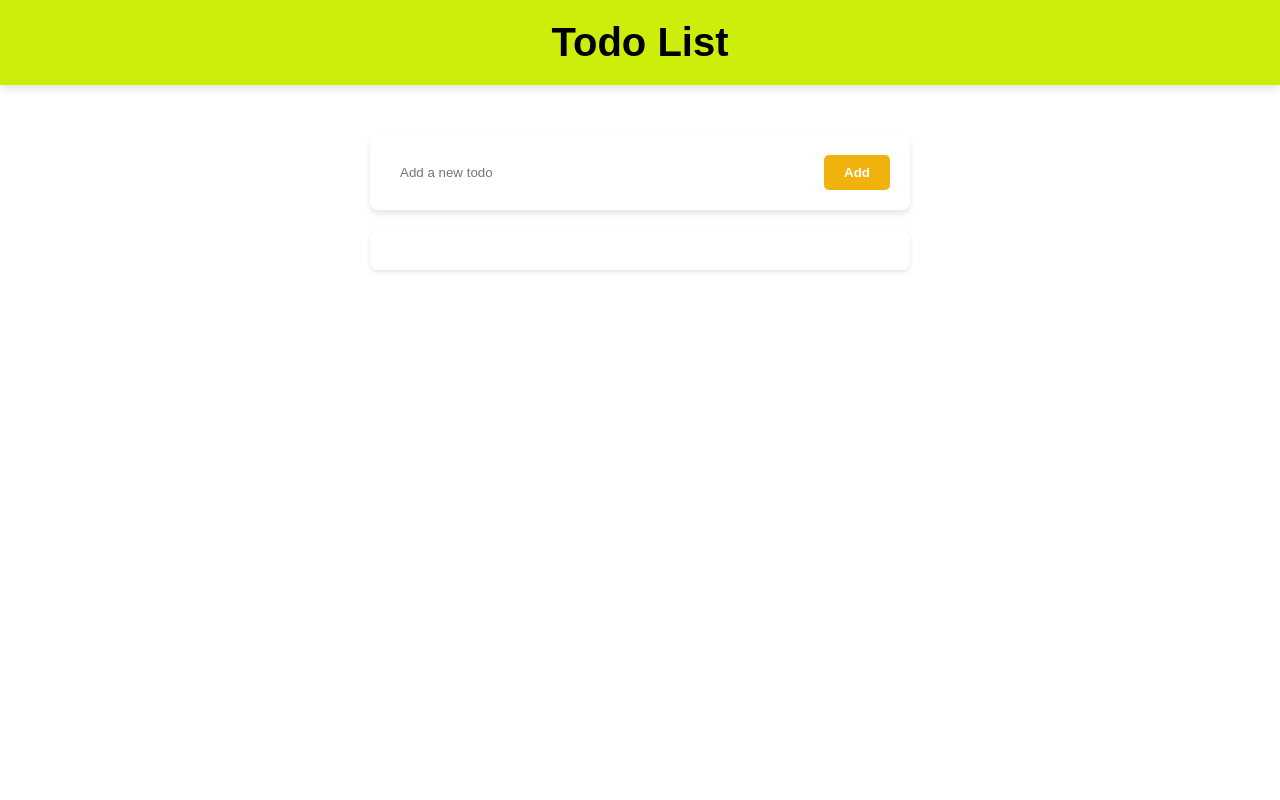
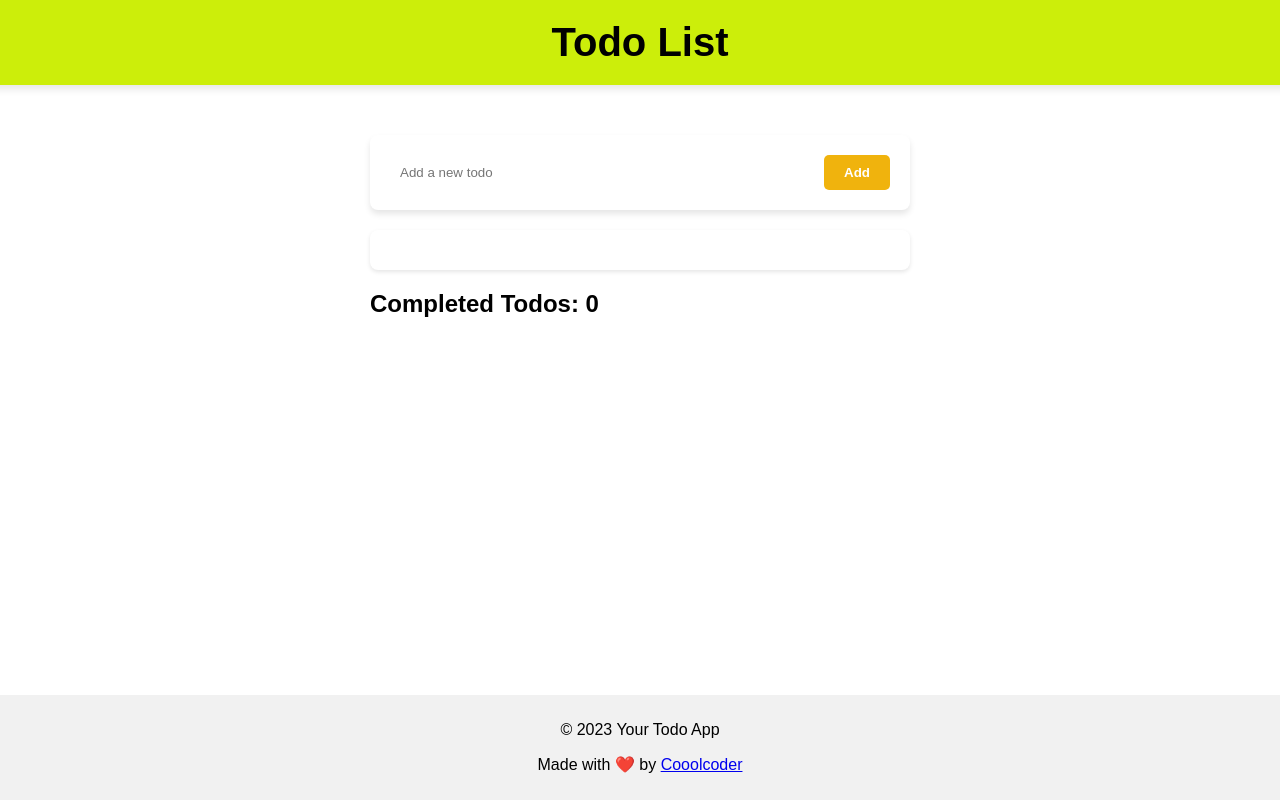
Before and after one commit to Shukrullahshirzad/reactToDo, a React (Vite) app in the folder TODO/: page / in a window 1280 px wide. Built offline with nearby package versions, Linux system fonts and the light colour scheme.

Commit message:
add footer

```diff
--- a/TODO/src/App.css
+++ b/TODO/src/App.css
@@ -1,7 +1,15 @@
-body{
+html,body{
     margin: 0;
     padding: 0;
     font-family: Arial, sans-serif;
     box-sizing: border-box;
+    height: 100vh;
 
 }
+.App {
+    display: flex;
+    flex-direction: column;
+    align-items: center;
+    justify-content: center;
+    height: 100%;
+}
--- a/TODO/src/App.jsx
+++ b/TODO/src/App.jsx
@@ -6,6 +6,7 @@ import Todo from "./components/Todo";
 import Header from "./components/Header";
 // Import the CSS for the App
 import "./App.css";
+import Footer from "./components/Footer";
 
 // Define the App component
 function App() {
@@ -14,6 +15,7 @@ function App() {
     <div className="App">
       <Header />
       <Todo />
+      <Footer />
     </div>
   );
 }
--- /dev/null
+++ b/TODO/src/components/Footer.jsx
@@ -0,0 +1,10 @@
+
+import styles from './footer.module.css';
+export default function Footer() {
+  return (
+    <footer className={styles.footer}>
+      <p>© 2023 Your Todo App</p>
+      <p>Made with ❤️ by <a href="https://x.com/cooolCoder" target="_blank">Cooolcoder</a></p>
+    </footer>
+  );
+}
--- a/TODO/src/components/Todo.jsx
+++ b/TODO/src/components/Todo.jsx
@@ -9,11 +9,16 @@ import TodoList from "./TodoList";
 export default function Todo() {
   // State for the list of todos
   const [todos, setTodos] = useState([]);
+  const completedTodos = todos.filter((todo) => todo.completed).length; // Count completed todos
   // Render the Form and TodoList components, passing todos and setTodos as props
   return (
     <div>
       <Form todos={todos} setTodos={setTodos} />
       <TodoList todos={todos} setTodos={setTodos} />
+      <div>
+        <h2>Completed Todos: {completedTodos}</h2>{" "}
+        {/* Display count of completed todos */}
+      </div>
     </div>
   );
 }
--- a/TODO/src/components/TodoItem.jsx
+++ b/TODO/src/components/TodoItem.jsx
@@ -15,10 +15,13 @@ export default function TodoItem({ item, todos, setTodos }) {
   function handleClick(name) {
     console.log("Item clicked:", todos); // Log current todos
     setTodos(
-      todos.map(todo => // Map over todos array
-        todo.name === name // If todo name matches
-          ? { ...todo, completed: !todo.completed } // Toggle completed status
-          : todo // Otherwise, return todo unchanged
+      todos.map(
+        (
+          todo // Map over todos array
+        ) =>
+          todo.name === name // If todo name matches
+            ? { ...todo, completed: !todo.completed } // Toggle completed status
+            : todo // Otherwise, return todo unchanged
       )
     );
   }
@@ -28,8 +31,12 @@ export default function TodoItem({ item, todos, setTodos }) {
 
   // Render the todo item
   return (
-    <div className={styles.item}> {/* Container for the todo item */}
-      <div className={styles.itemName} key={item}> {/* Name container with key */}
+    <div className={styles.item}>
+      {" "}
+      {/* Container for the todo item */}
+      <div className={styles.itemName} key={item}>
+        {" "}
+        {/* Name container with key */}
         <span
           className={className} // Apply completed style if needed
           onClick={() => handleClick(item.name)} // Toggle completed on click
--- a/TODO/src/components/TodoList.jsx
+++ b/TODO/src/components/TodoList.jsx
@@ -7,7 +7,8 @@ import styles from "./TodoList.module.css";
 export default function TodoList({ todos, setTodos }) {
   // Render the list of TodoItem components
   return (
-    <div className={styles.list}> {/* Container for the todo list */}
+    <div className={styles.list}>
+      {/* Container for the todo list */}
       {todos.map((item) => (
         <TodoItem
           key={item.name} // Unique key for each item
--- /dev/null
+++ b/TODO/src/components/footer.module.css
@@ -0,0 +1,8 @@
+.footer{
+    background-color: #f1f1f1;
+    padding: 10px;
+    text-align: center;
+    position: fixed;
+    bottom: 0;
+    width: 100%;
+}
--- a/TODO/src/components/header.module.css
+++ b/TODO/src/components/header.module.css
@@ -5,4 +5,5 @@
     padding: 20px;
     text-align: center;
     box-shadow: 0 4px 8px rgba(0, 0, 0, 0.1);
+    width: 100%;
 }
```
Also changed, not shown: TODO/src/components/Form.jsx (+10 -4 lines), TODO/src/main.jsx (+6 -6 lines).
